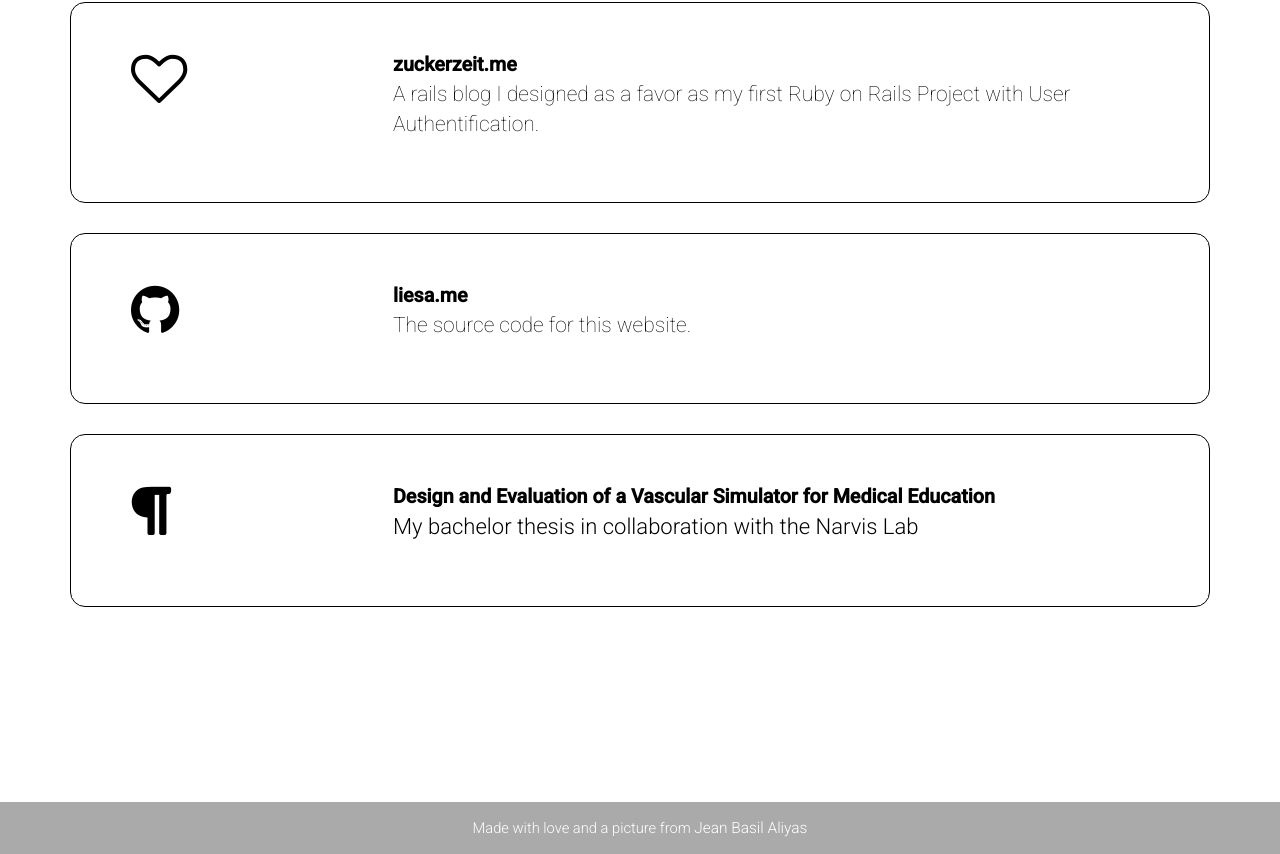
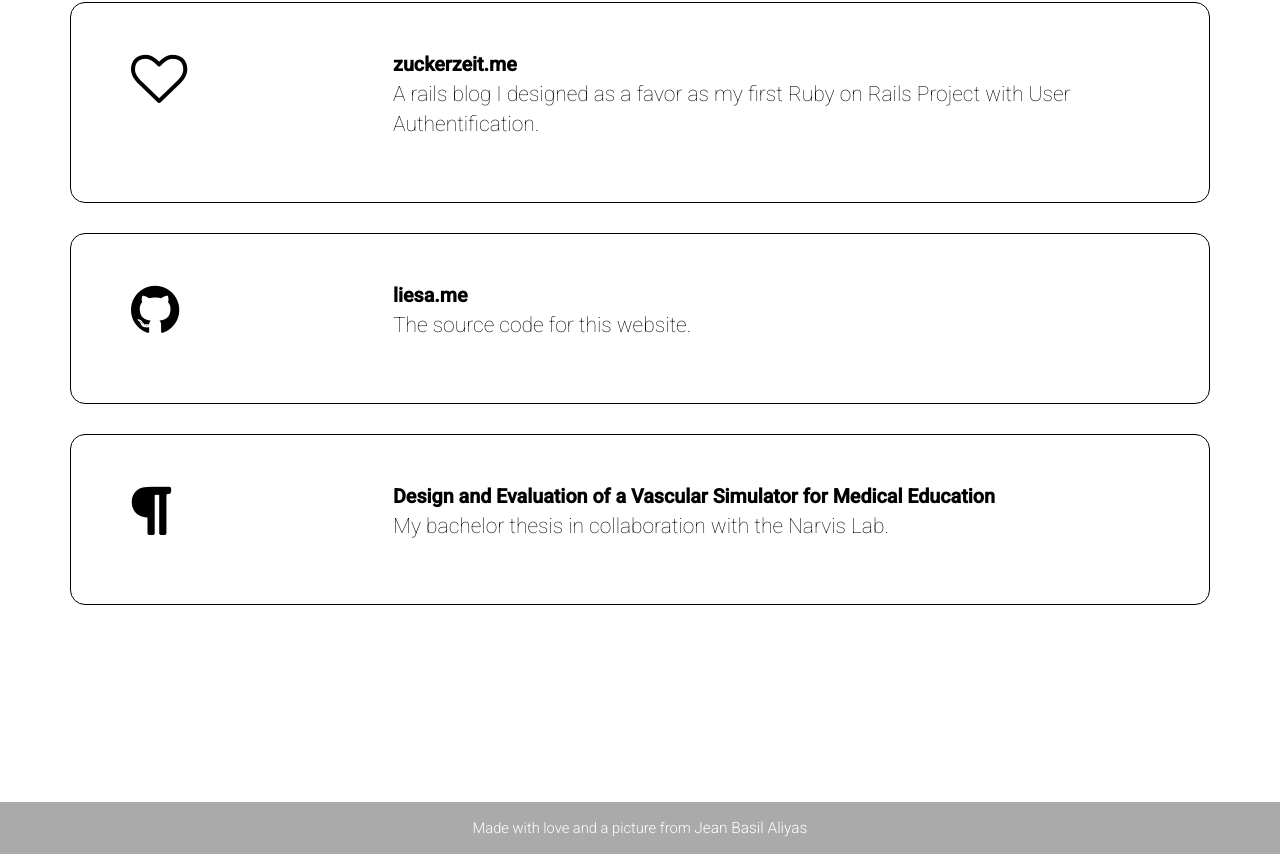
Before and after one commit to liesaweigert/liesaweigert.github.io, a plain HTML site: page index.html in a window 1280 px wide. Shown: the part 6978-7832 px from the top of the page. Drawn offline with nearby package versions, Linux system fonts and the light colour scheme.

Commit message:
Just trying random things now

```diff
--- a/index.html
+++ b/index.html
@@ -207,14 +207,14 @@
 					</a>
 				</div><!--end of jumbotron -->
 				<div class="jumbotron">
-					<a href="https://github.com/liesaweigert/liesaweigert.github.io/other/thesis.pdf">
+					<a href="https://liesaweigert.github.io/other/thesis.pdf">
 						<div class="row">
 							<div class="col-xs-3">
 								<i class="fa fa-paragraph fa-3x"></i>
 							</div>
 							<div class="col-xs-9">
 								<b>Design and Evaluation of a Vascular Simulator for Medical Education</b>
-								<p>My bachelor thesis in collaboration with the <a href="http://campar.in.tum.de/Narvis/WebHome">Narvis Lab</a></p>
+								<p>My bachelor thesis in collaboration with the Narvis Lab.</p>
 							</div>
 						</div>
 					</a>
```
